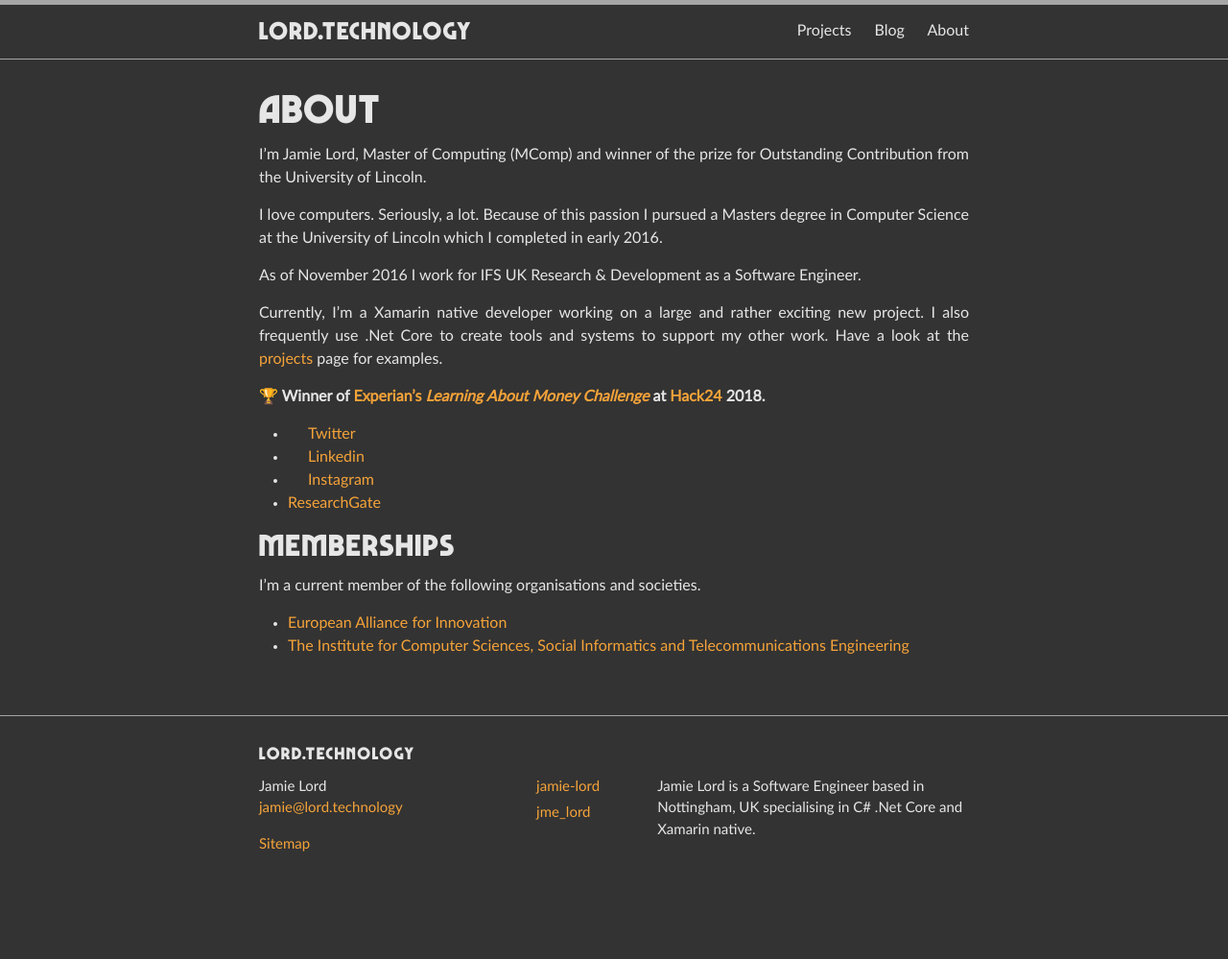
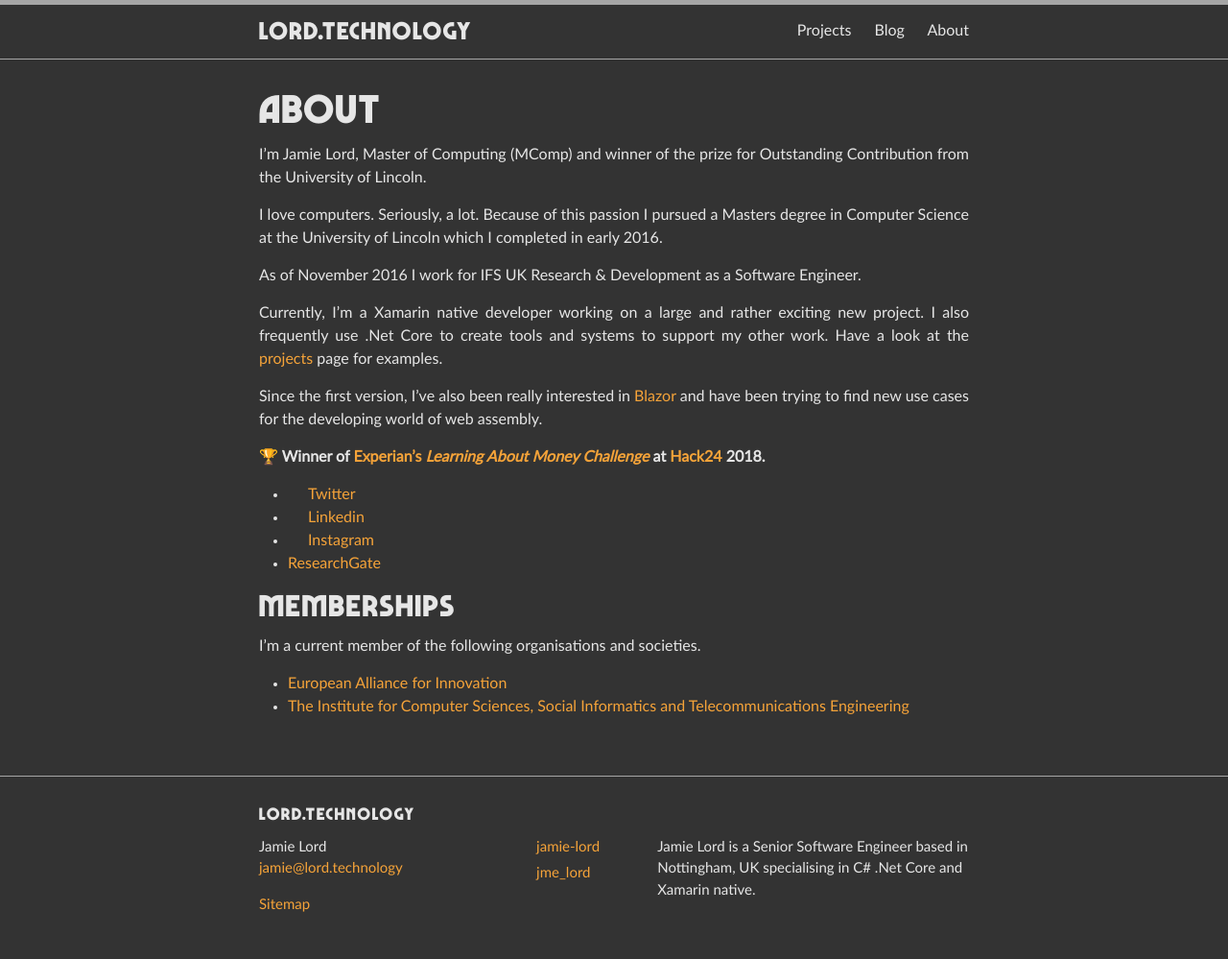
Before and after one commit to jamie-lord/Lord.technology, a Jekyll site: the page built from about.md, in a window 1280 px wide. Shown: the whole page at 96% size. Built offline with Jekyll 4.4.1, drawn with Linux system fonts in a browser that asks for light colours; before the commit the page ends 936 px from its top, so only the background shows below that.

Commit message:
General site updates

```diff
--- a/_config.yml
+++ b/_config.yml
@@ -17,7 +17,7 @@
 author: Jamie Lord
 email: jamie@lord.technology
 description: >- # this means to ignore newlines until "baseurl:"
-  Jamie Lord is a Software Engineer based in Nottingham, UK specialising in C# .Net Core and Xamarin native.
+  Jamie Lord is a Senior Software Engineer based in Nottingham, UK specialising in C# .Net Core and Xamarin native.
 baseurl: "" # the subpath of your site, e.g. /blog
 url: "https://lord.technology" # the base hostname & protocol for your site, e.g. http://example.com
 twitter_username: jme_lord
--- a/_layouts/home.html
+++ b/_layouts/home.html
@@ -3,6 +3,6 @@
 ---
 <div class="container">
     <h1 class="page-heading">I'm Jamie Lord &amp; I make digital things</h1>
-    <h2>Software Engineer <a href="https://twitter.com/ifsuk">@IFSUK</a></h2>
+    <h2>Senior Software Engineer at <a href="https://twitter.com/IFSworld">IFS</a></h2>
     <div class="home-projects-button"><a class="button" href="{{ site.url }}/projects">See what I've made</a></div>
 </div>
--- a/about.md
+++ b/about.md
@@ -10,6 +10,8 @@
 As of November 2016 I work for IFS UK Research & Development as a Software Engineer.
 
 Currently, I'm a Xamarin native developer working on a large and rather exciting new project. I also frequently use .Net Core to create tools and systems to support my other work. Have a look at the [projects]({{ site.url }}/projects) page for examples.
+
+Since the first version, I've also been really interested in [Blazor](https://blazor.net/) and have been trying to find new use cases for the developing world of web assembly.
 
 **🏆 Winner of [Experian's _Learning About Money Challenge_](https://www.hack24.co.uk/blog/the-experian-learning-about-money-challenge) at [Hack24](https://www.hack24.co.uk/) 2018.**
 
```
Also changed, not shown: projects.md (+2 -1 lines).
